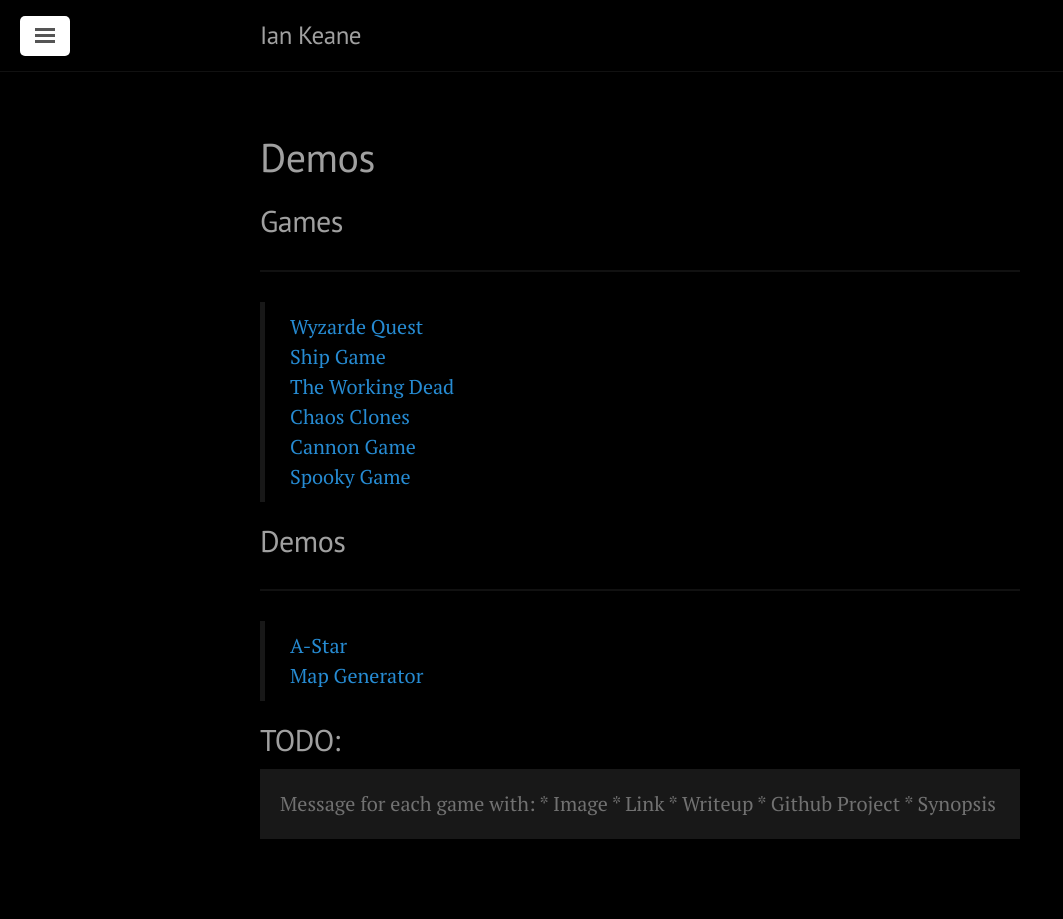
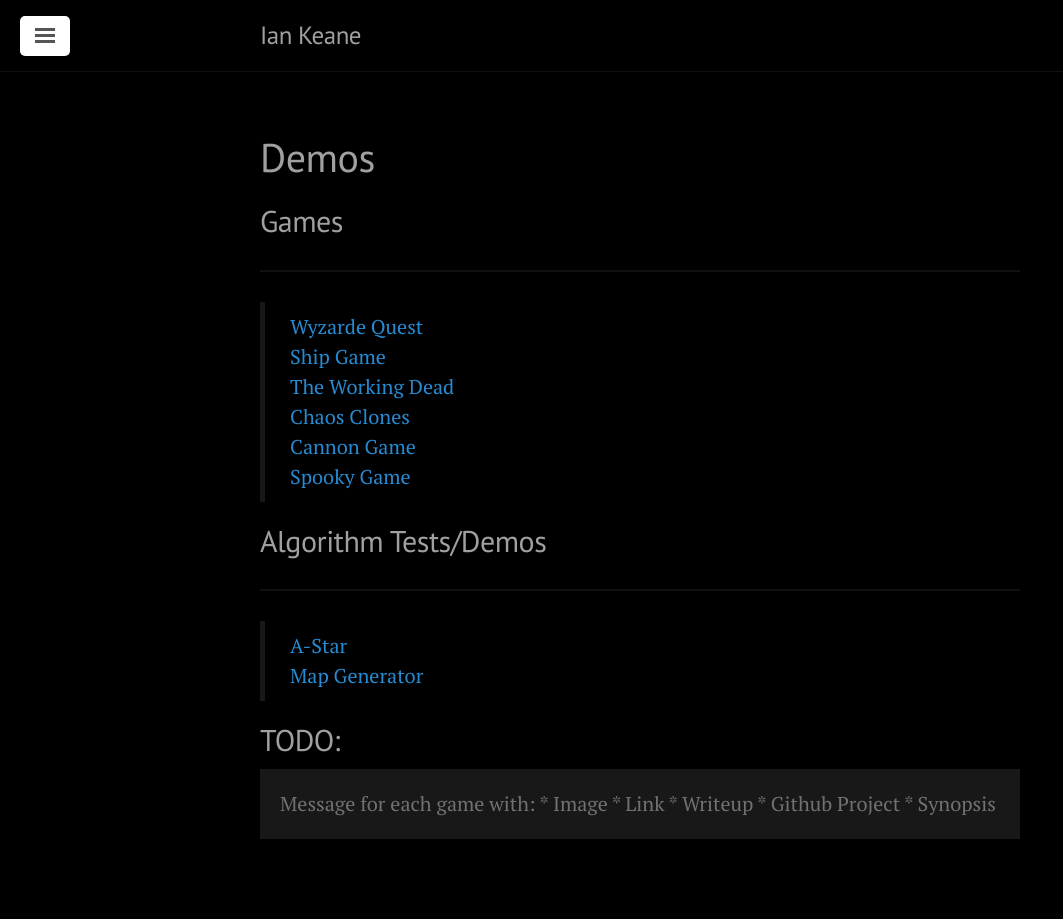
Before and after one commit to iankeane/keanegit.github.io, a Jekyll site: the page built from demos.md, in a window 1280 px wide. Shown: the whole page, without its empty margins (0-1063 px from the left). Built offline with Jekyll 4.4.1, drawn with Linux system fonts in a browser that asks for light colours.

```diff
--- a/demos.md
+++ b/demos.md
@@ -14,7 +14,7 @@ title: Demos
 > [Spooky Game](https://keanegit.github.io/2017/01/15/Spook-Game/)
 
 
-## Demos
+## Algorithm Tests/Demos
 ---
 
 > [A-Star](https://keanegit.github.io/2017/01/15/A-Star/)
@@ -25,9 +25,9 @@ TODO:
 ---
 <p class="message">
 Message for each game with:
- * Image
- * Link
- * Writeup
- * Github Project
- * Synopsis
+* Image
+* Link
+* Writeup
+* Github Project
+* Synopsis
 </p>
```
